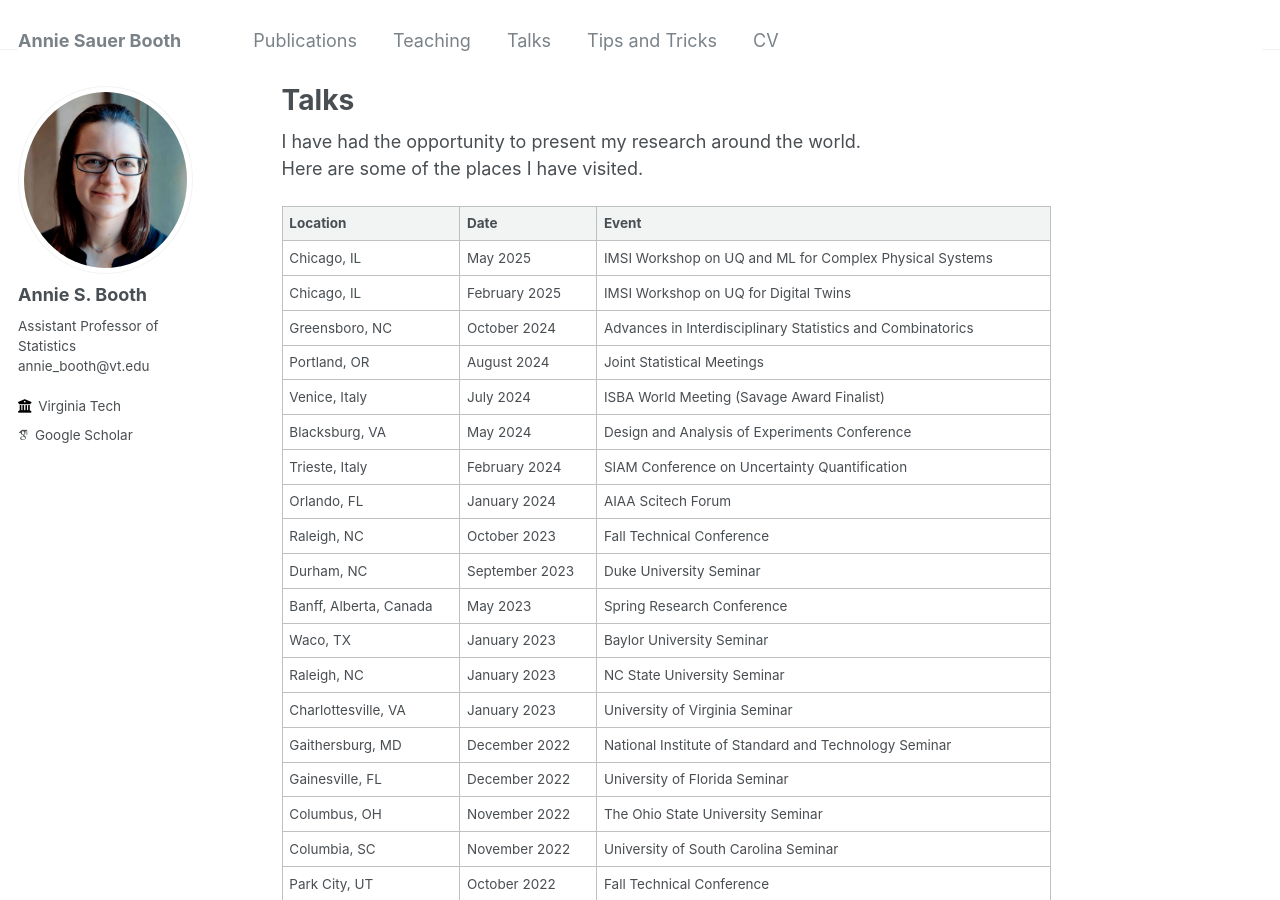
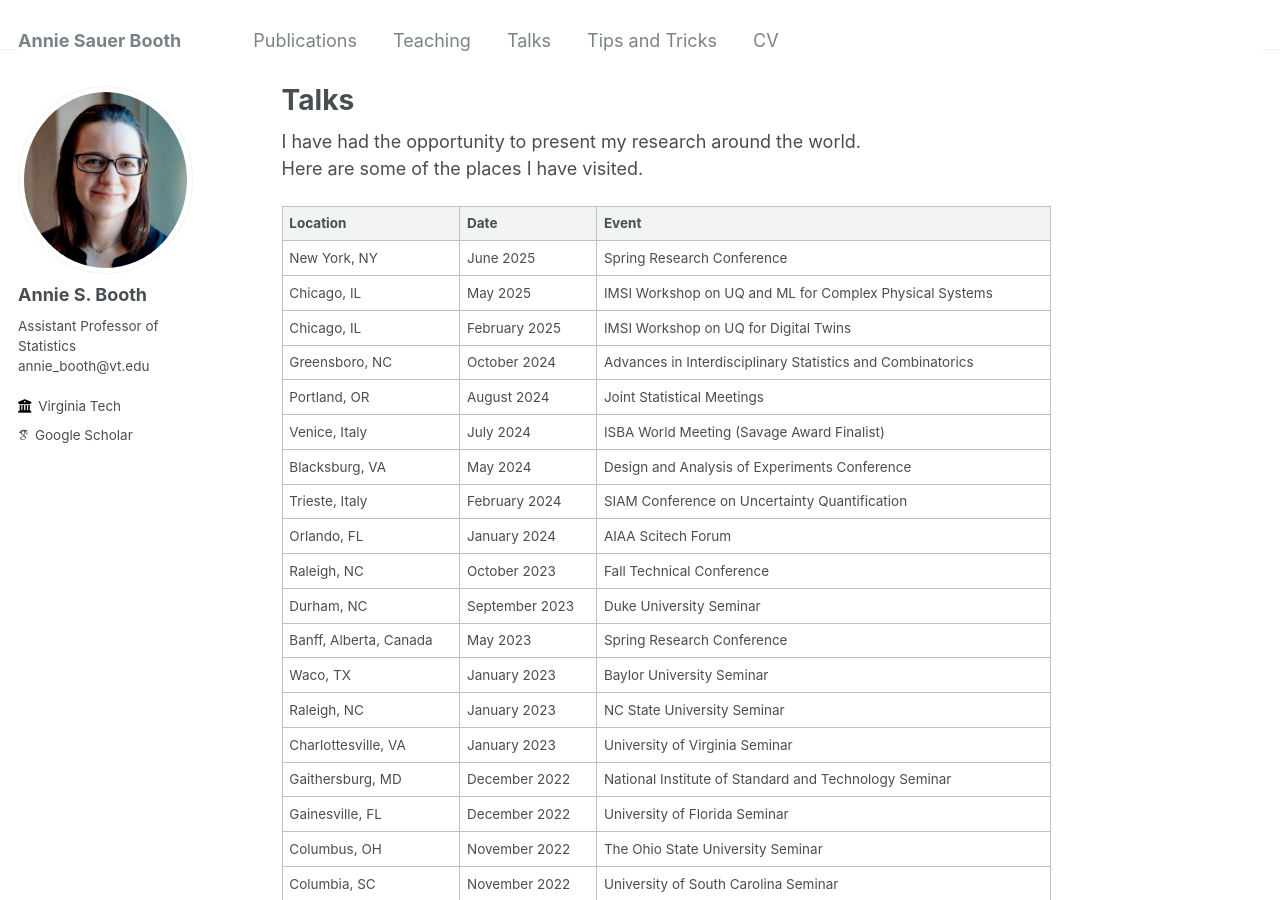
Before and after one commit to anniesbooth/anniesbooth.github.io, a Jekyll site: the page built from _pages/talks.md, in a window 1280 px wide and 900 px high. Built offline with Jekyll 4.4.1, drawn with Linux system fonts in a browser that asks for light colours; some web fonts are replaced.

Commit message:
new talk

```diff
--- a/_pages/talks.md
+++ b/_pages/talks.md
@@ -9,6 +9,7 @@ Here are some of the places I have visited.
 
 Location				|	Date				|	Event
 -----					|	--------			|	--------------
+New York, NY			|	June 2025			|	Spring Research Conference
 Chicago, IL 			|	May 2025			|   IMSI Workshop on UQ and ML for Complex Physical Systems
 Chicago, IL             |   February 2025       |   IMSI Workshop on UQ for Digital Twins
 Greensboro, NC          |   October 2024        |   Advances in Interdisciplinary Statistics and Combinatorics
```
Also changed, not shown: _pages/tips/git.md (renamed from _pages/git.md), 2 other files.
